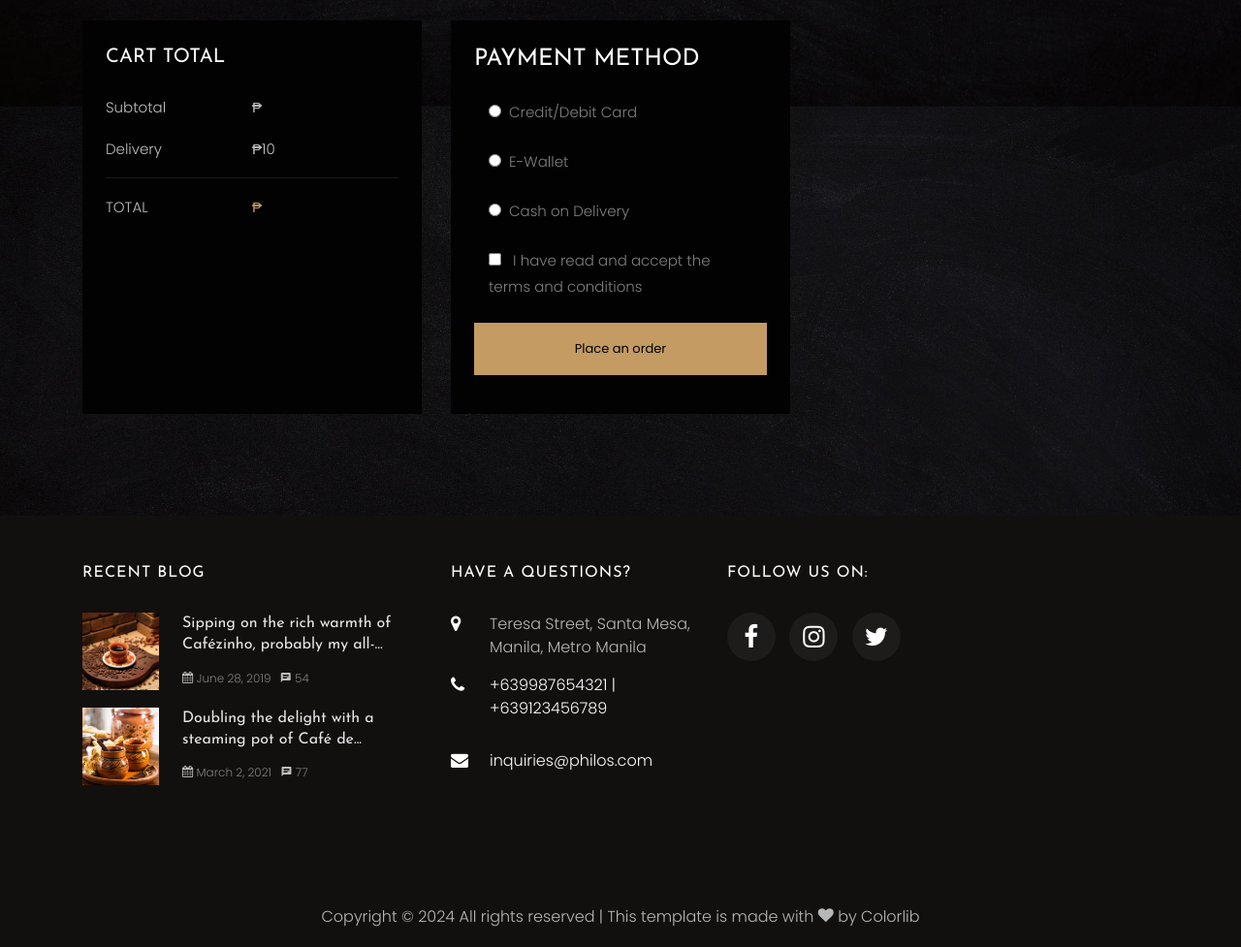
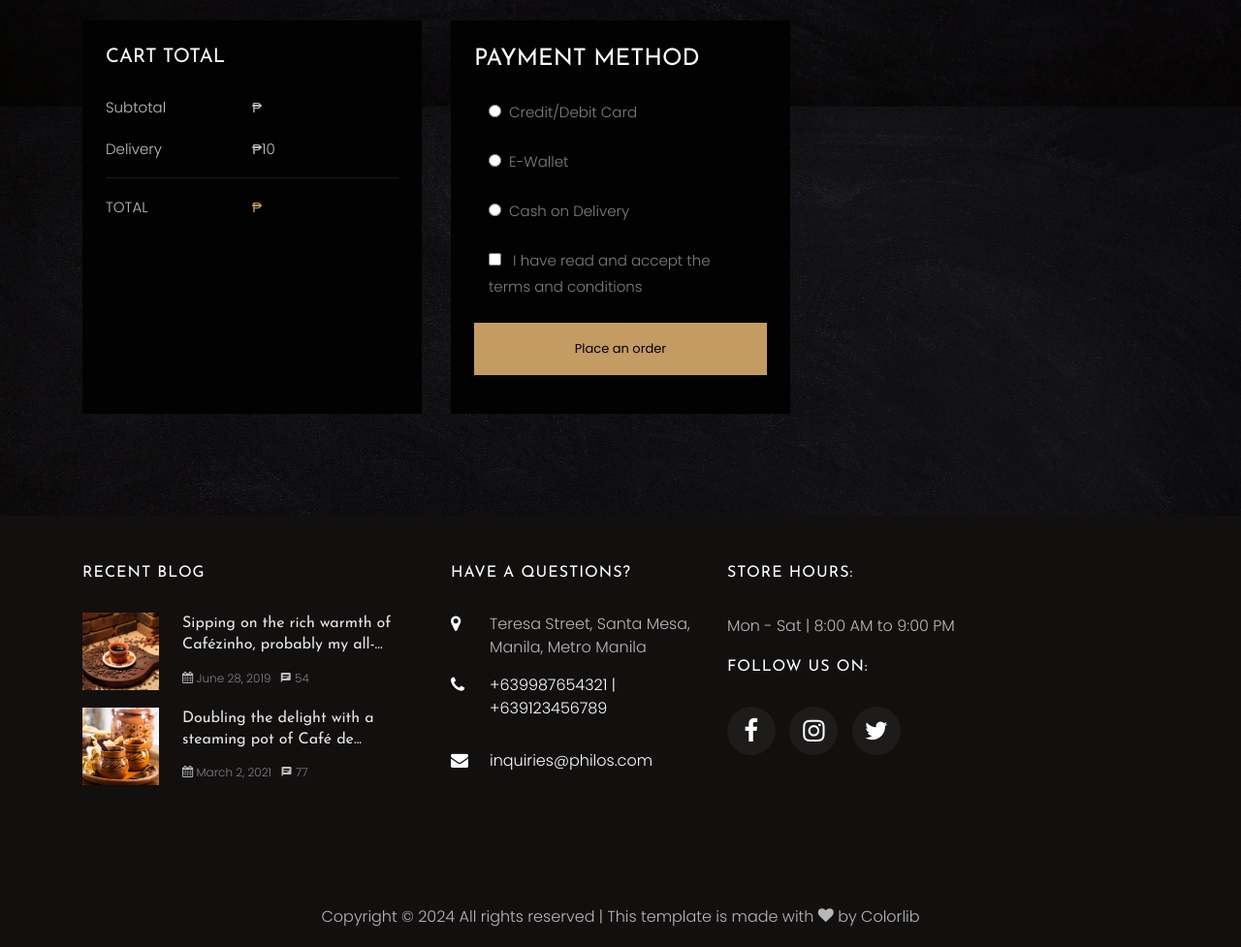
Before and after one commit to msaudreyncl/Philos-Brew, a plain HTML site: page checkout.html in a window 1280 px wide. Shown: the part 1597-2574 px from the top of the page at 97% size. Drawn offline with Linux system fonts and the light colour scheme; some packages are replaced by stand-ins of ours; a script that the page names is missing; files whose address does not match are found by name.

Commit message:
Added store hours in the footer section

```diff
--- a/checkout.html
+++ b/checkout.html
@@ -289,6 +289,8 @@
         </div>
         <div class="col-lg-3 col-md-6 mb-5 mb-md-5">
           <div class="ftco-footer-widget mb-4">
+            <h2 class="ftco-heading-2">Store Hours:</h2>
+            <p>Mon - Sat | 8:00 AM to 9:00 PM</p>
             <h2 class="ftco-heading-2">Follow us on:</h2>
             <ul class="ftco-footer-social list-unstyled float-md-left">
               <li class="ftco-animate"><a href="https://www.facebook.com/audrey.nicole.94009"><span
@@ -358,12 +360,10 @@ function updatePaymentOptions() {
   }
 }
 
-// Add an event listener for the payment method radio buttons
 $('input[name="paymentMethod"]').change(function () {
   updatePaymentOptions();
 });
 
-// Initial call to set the initial state based on the default checked option
 updatePaymentOptions();
 
 </script>
```
